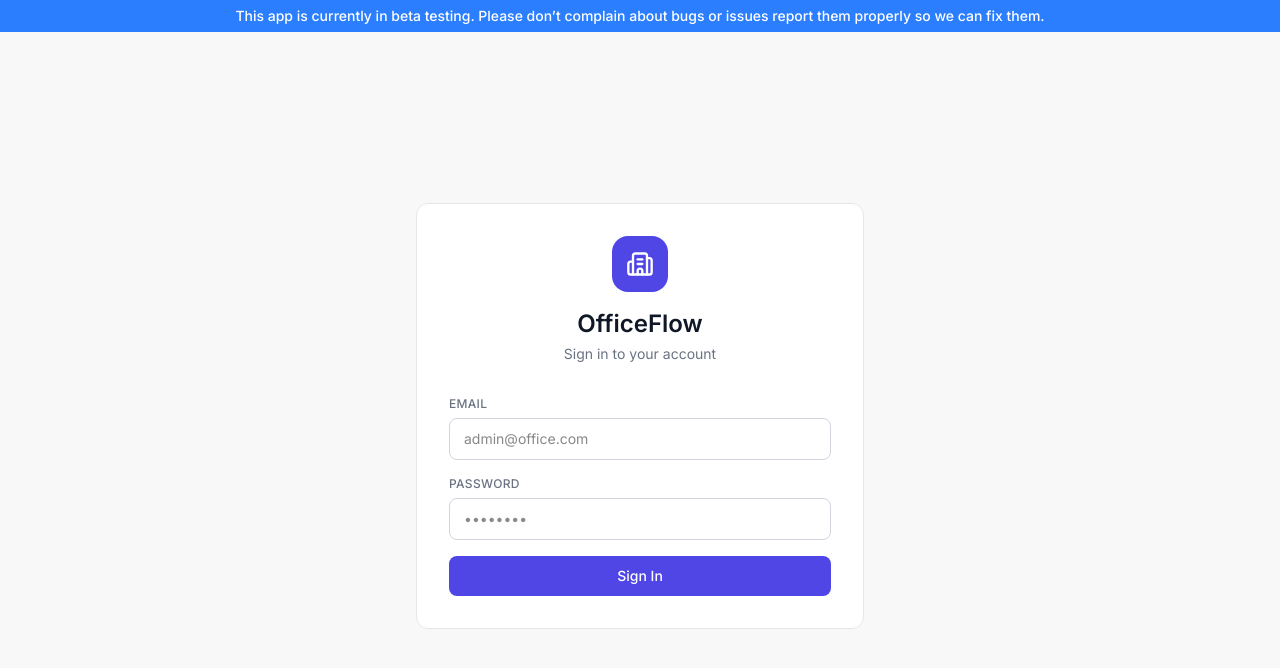
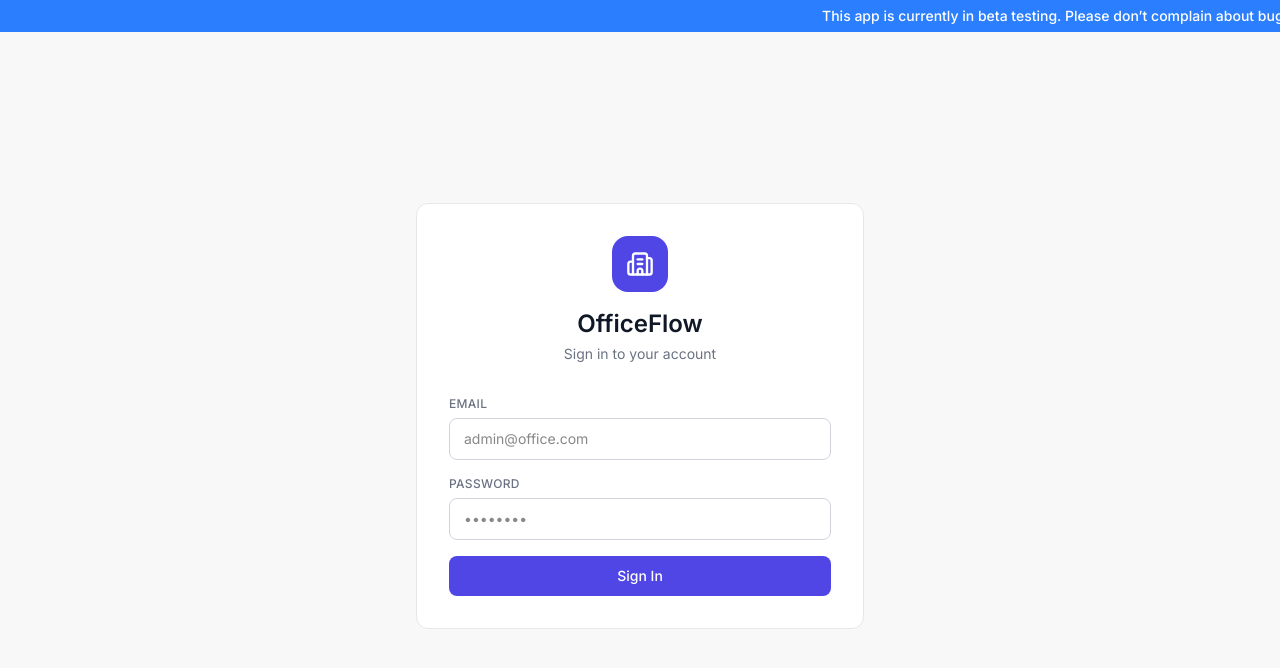
Before and after one commit to iamhadiya13-cyber/officeflow_froentend, a React (Vite) app: page /login in a window 1280 px wide. Shown: the top 668 px of the page. Built offline with nearby package versions, Linux system fonts and the light colour scheme.

Commit message:
style: animate beta testing banner with smooth infinite marquee scroll

```diff
--- a/src/App.jsx
+++ b/src/App.jsx
@@ -91,8 +91,10 @@ export const App = () => {
 
   return (
     <QueryClientProvider client={queryClient}>
-      <div className="bg-blue-500 text-white text-xs sm:text-sm font-medium text-center truncate h-8 flex items-center justify-center fixed top-0 w-full z-[9999]">
-        This app is currently in beta testing. Please don’t complain about bugs or issues report them properly so we can fix them.
+      <div className="bg-blue-500 text-white text-xs sm:text-sm font-medium h-8 flex items-center fixed top-0 w-full z-[9999] overflow-hidden whitespace-nowrap">
+        <span className="animate-marquee">
+          This app is currently in beta testing. Please don’t complain about bugs or issues report them properly so we can fix them.
+        </span>
       </div>
       <BrowserRouter>
         <AppRoutes />
--- a/src/index.css
+++ b/src/index.css
@@ -57,3 +57,14 @@ input, select, textarea, button {
 .tabs-scroll::-webkit-scrollbar {
   display: none;
 }
+
+@keyframes marquee {
+  0% { transform: translateX(0); }
+  100% { transform: translateX(-100%); }
+}
+
+.animate-marquee {
+  display: inline-block;
+  padding-left: 100%;
+  animation: marquee 25s linear infinite;
+}
```
